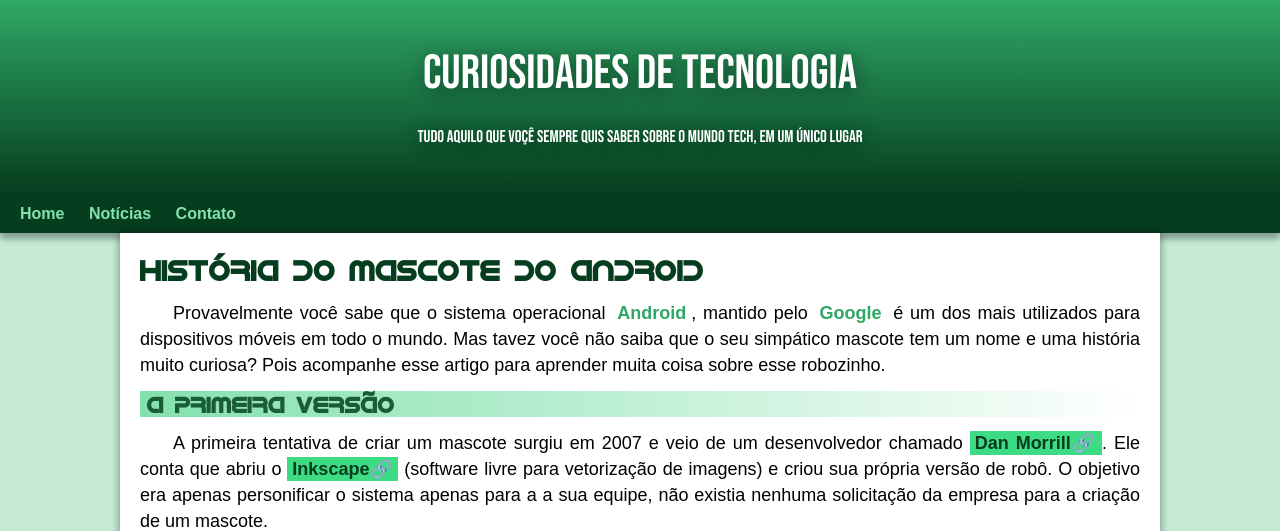
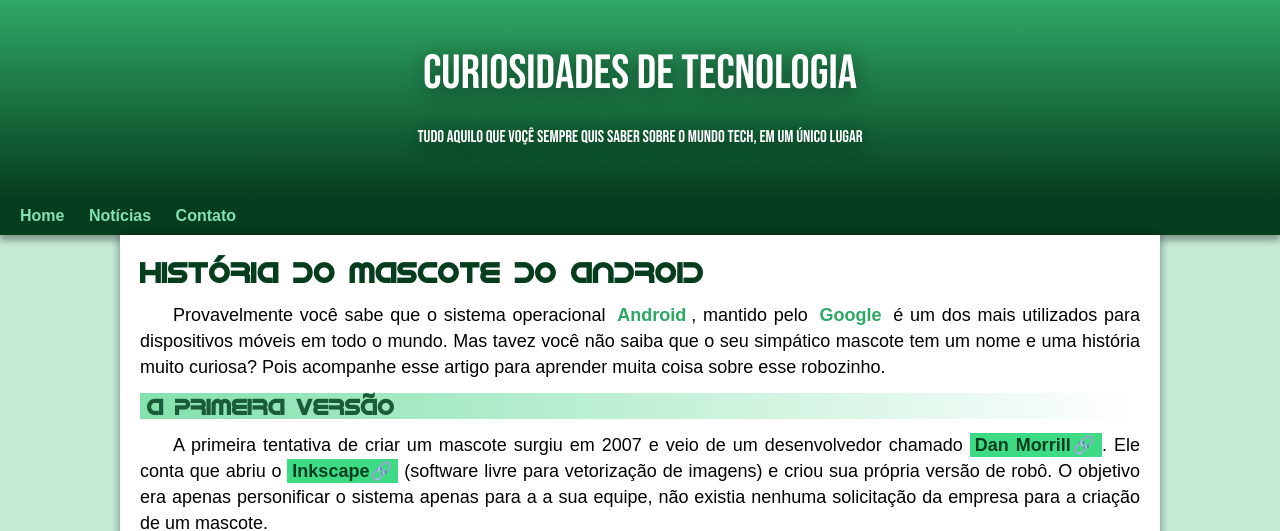
Before and after one commit to matheussantoss8/projeto-android, a plain HTML site: page index.html in a window 1280 px wide. Shown: the top 531 px of the page. Drawn offline with Linux system fonts and the light colour scheme.

Commit message:
padding ok

```diff
--- a/style.css
+++ b/style.css
@@ -62,7 +62,7 @@ header > p{
     font-size: 17px;
     color: white;
     margin: auto;
-    padding-bottom: 18px;
+    padding-bottom: 50px;
     font-weight: normal;
     text-shadow: 1px 3px 20px rgba(0, 0, 0, 0.473);
 }
```
